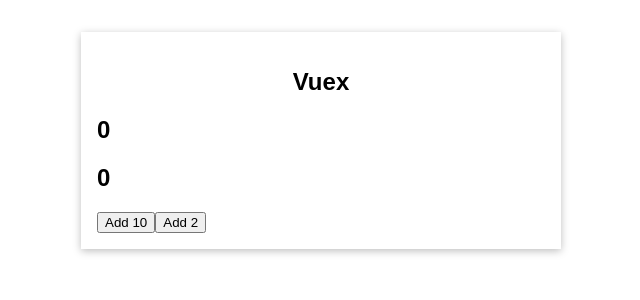
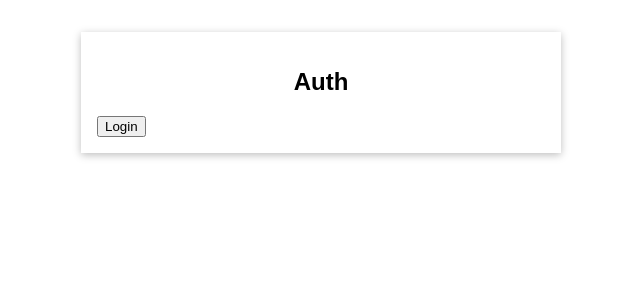
Before and after one commit to andretorquato/vuejs-course, a Vue app in the folder vuex-01-starting-setup/: page / in a window 1280 px wide. Shown: the top 300 px of the page, without its empty margins (319-959 px from the left). Built offline with nearby package versions, Linux system fonts and the light colour scheme.

Commit message:
fake auth

```diff
--- a/vuex-01-starting-setup/src/App.vue
+++ b/vuex-01-starting-setup/src/App.vue
@@ -1,27 +1,35 @@
 <template>
-  <base-container title="Vuex">
+  <base-container v-if="isLogged" title="Vuex">
     <the-counter></the-counter>
     <favorite-value></favorite-value>
     <button @click="increase({ value: 10 })">Add 10</button>
     <button @click="increment">Add 2</button>
   </base-container>
+  <base-container title="Auth">
+    <users-auth></users-auth>
+  </base-container>
 </template>
 
 <script>
-import { mapActions } from 'vuex';
+import { mapActions, mapGetters } from 'vuex';
 
 import BaseContainer from './components/BaseContainer.vue';
 import TheCounter from './components/TheCounter.vue';
 import FavoriteValue from './components/FavoriteValue.vue';
+import UsersAuth from './components/UsersAuth.vue';
 
 export default {
   components: {
     BaseContainer,
     TheCounter,
     FavoriteValue,
+    UsersAuth,
+  },
+  computed: {
+    ...mapGetters(['isLogged'])
   },
   methods: {
-    ...mapActions(['increment', 'increase'])
+    ...mapActions(['increment', 'increase']),
   },
 };
 </script>
--- /dev/null
+++ b/vuex-01-starting-setup/src/components/UsersAuth.vue
@@ -0,0 +1,18 @@
+<template>
+  <button v-if="!isAuth" @click="login">Login</button>
+  <button v-if="isAuth" @click="logout">Logout</button>
+</template>
+
+<script>
+import { mapActions } from 'vuex';
+export default {
+  computed: {
+    isAuth() {
+      return this.$store.getters.isLogged;
+    },
+  },
+  methods: {
+    ...mapActions(['login', 'logout']),
+  },
+};
+</script>
--- a/vuex-01-starting-setup/src/main.js
+++ b/vuex-01-starting-setup/src/main.js
@@ -7,6 +7,7 @@ const store = createStore({
   state() {
     return {
       count: 0,
+      isLogged: false,
     };
   },
   mutations: {
@@ -16,6 +17,9 @@ const store = createStore({
     increase(state, payload) {
       state.count += payload.value;
     },
+   setAuth(state, payload) {
+      state.isLogged = payload.isAuth;
+   }
   },
   actions: {
     increment(context) {
@@ -25,6 +29,12 @@ const store = createStore({
       setTimeout(() => {
         context.commit('increase', payload);
       }, 2000);
+    },
+    login(context) {
+      context.commit('setAuth', { isAuth: true });
+    },
+    logout(context) {
+      context.commit('setAuth', { isAuth: false });
     },
   },
   getters: {
@@ -41,6 +51,9 @@ const store = createStore({
       }
       return finalCount;
     },
+    isLogged(state) {
+      return state.isLogged;
+    },
   },
 });
 
```
